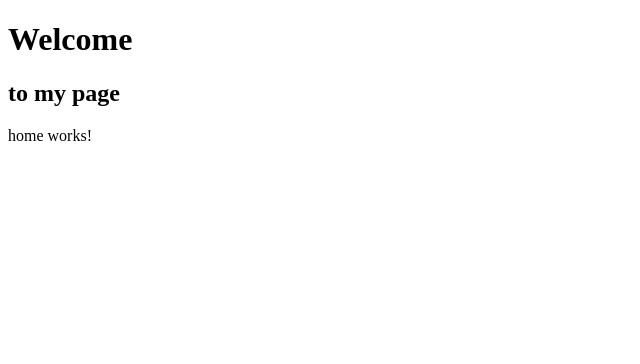
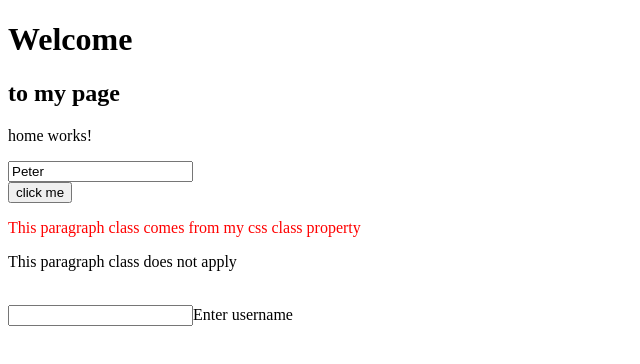
Before and after one commit to priti2790/HTML-intro, an Angular app in the folder angularproject/myapp/: page / in a window 1280 px wide. Shown: the top 364 px of the page, without its empty margins (0-640 px from the left). Built offline with nearby package versions, Linux system fonts and the light colour scheme.

Commit message:
data binding

```diff
--- a/angularproject/myapp/src/app/app.component.css
+++ b/angularproject/myapp/src/app/app.component.css
@@ -0,0 +1,6 @@
+.red{
+    color: red;
+}
+.blue{
+    color: blue;
+}
--- a/angularproject/myapp/src/app/app.component.html
+++ b/angularproject/myapp/src/app/app.component.html
@@ -1,3 +1,12 @@
 <h1>Welcome</h1>
 <h2>to my page</h2>
 <app-home></app-home>
+<input type="text" [value]="userName">
+<br>
+<button (click)="handleclick()">click me</button>
+<br>
+<p [class]="mycssclass">This paragraph class comes from my css class property</p>
+<p [class.blue]="applycssclass">This paragraph class does not apply</p><br>
+<input type="text" [(ngModel)]="username">Enter username
+<br>
+{{username}}
--- a/angularproject/myapp/src/app/app.component.ts
+++ b/angularproject/myapp/src/app/app.component.ts
@@ -1,4 +1,4 @@
-import { Component } from '@angular/core';
+import { Component, Input } from '@angular/core';
 
 @Component({
   selector: 'app-root',
@@ -9,4 +9,15 @@ export class AppComponent {
   title = 'myapp';
       // property
 b : number =90;
+// property binding
+userName:string="Peter";
+// event binding
+handleclick(){
+  console.log("button is clicked");
 }
+// class binding
+mycssclass = "red";
+applycssclass = false;
+// two way data binding
+username:string="";
+}
```
